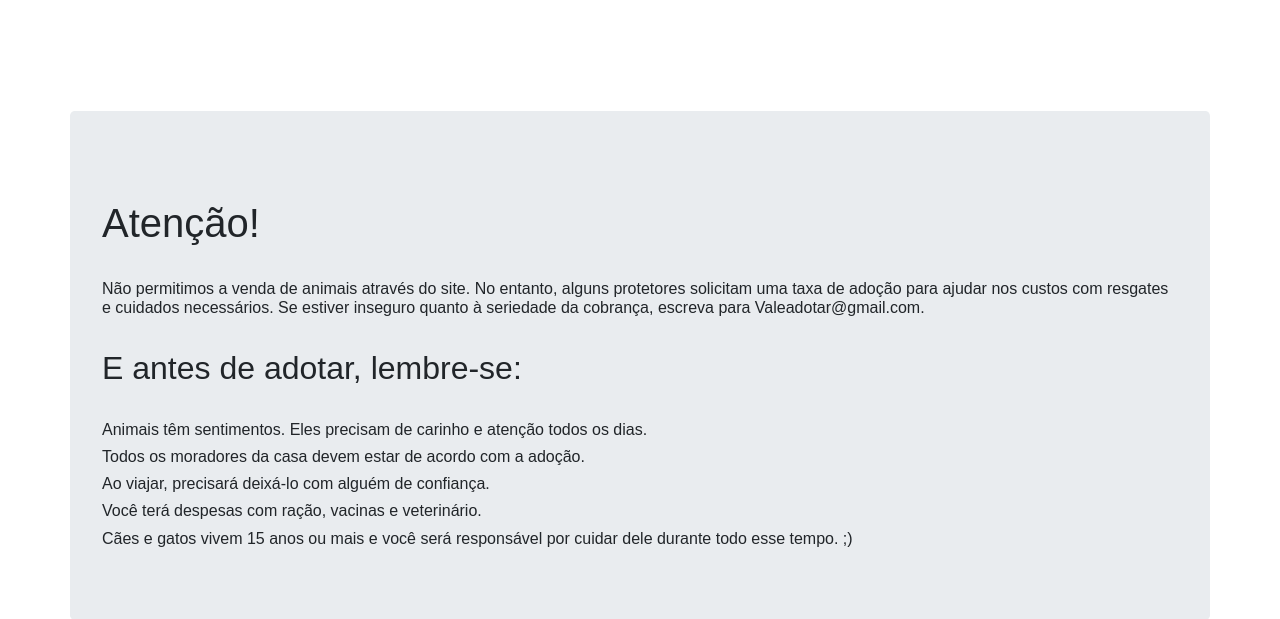
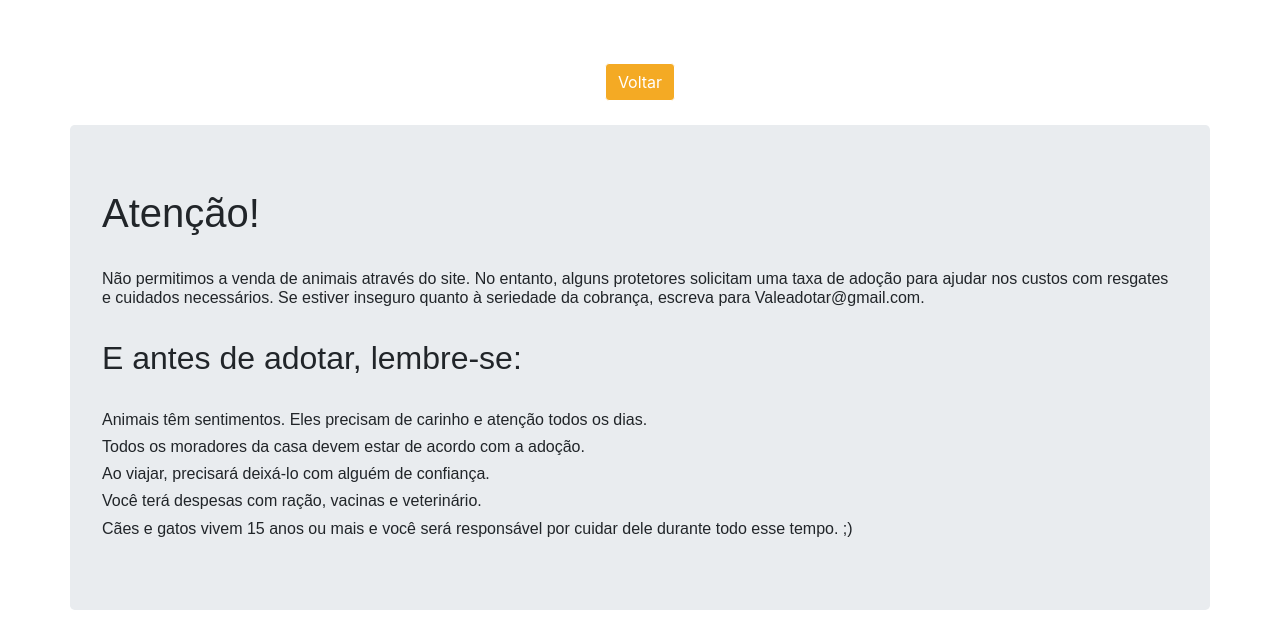
Before and after one commit to Augustinhovm/valeadotar, a PHP site: page /detalhes.php?ani_id=1 in a window 1280 px wide. Shown: the part 578-1197 px from the top of the page. Run offline with PHP 8.4, Linux system fonts and the light colour scheme; data comes from the database, SQL or seed files in the repository; some libraries are stand-ins or nearby versions.

Commit message:
acrescentei o botao de voltar no arquivo detalhes.php

```diff
--- a/detalhes.php
+++ b/detalhes.php
@@ -77,14 +77,16 @@ $total_animais = mysqli_num_rows($resultado_animais);
                         </div>
 
                     </div>
+                    <br><br>
+                    <div class="text-center"><a href="quero_adotar.php" class="btn btn-warning" style="color:white; border: 1px solid #ffffff; background-color: #f4aa24">Voltar</a> </div>
                 </div>
+
             </div>
-            <br><br><br><br>
+            <br>
 
             <div class="texto_importante">
                 <div class="row">
                     <div class="container  jumbotron">
-                        <br>
                         <h1>Atenção!</h1>
                         <br>
                         <h6>Não permitimos a venda de animais através do site. No entanto, alguns protetores solicitam uma taxa de adoção para ajudar nos custos com resgates e cuidados necessários. Se estiver inseguro quanto à seriedade da cobrança, escreva para Valeadotar@gmail.com.</h6>
```
